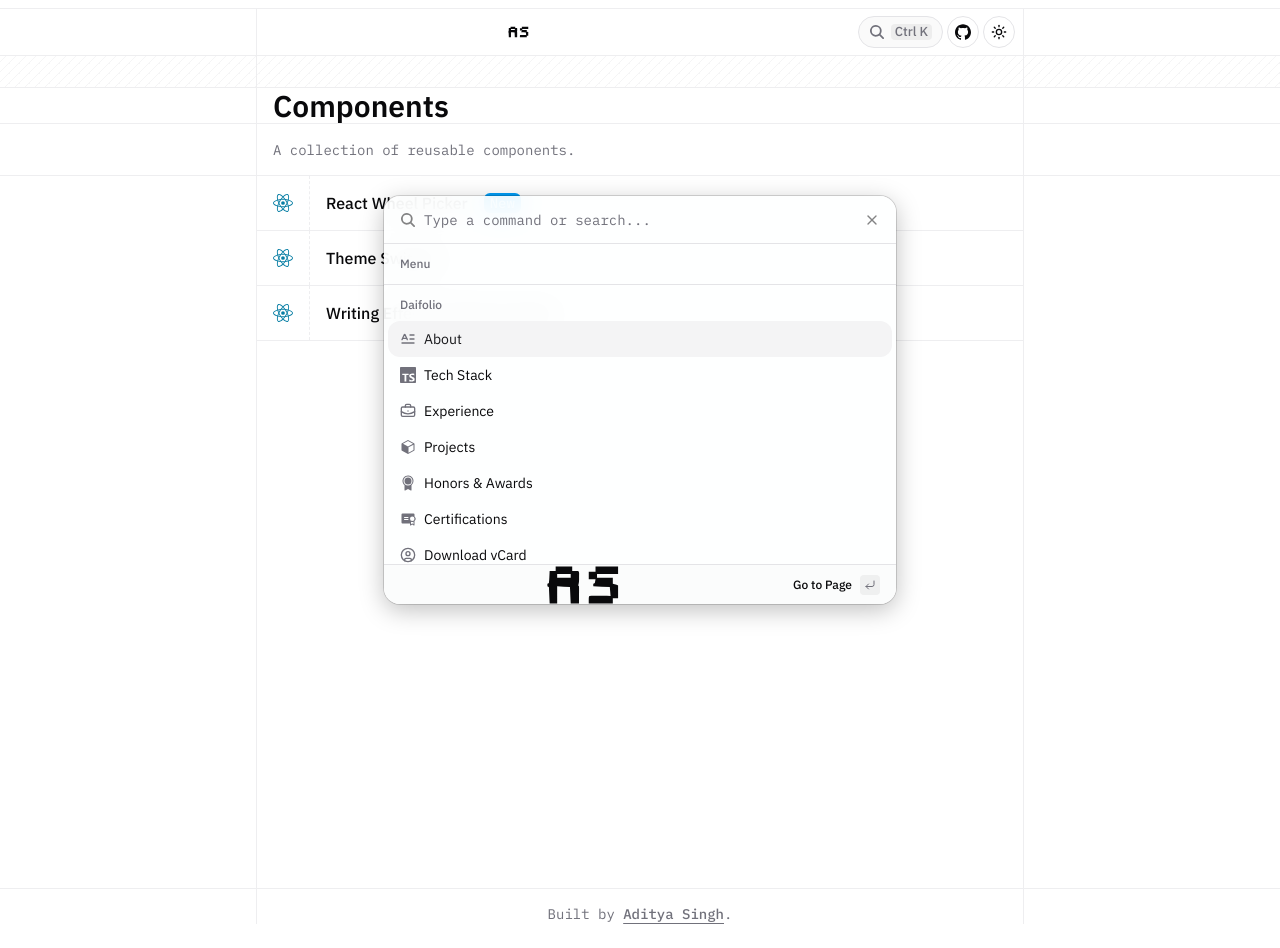
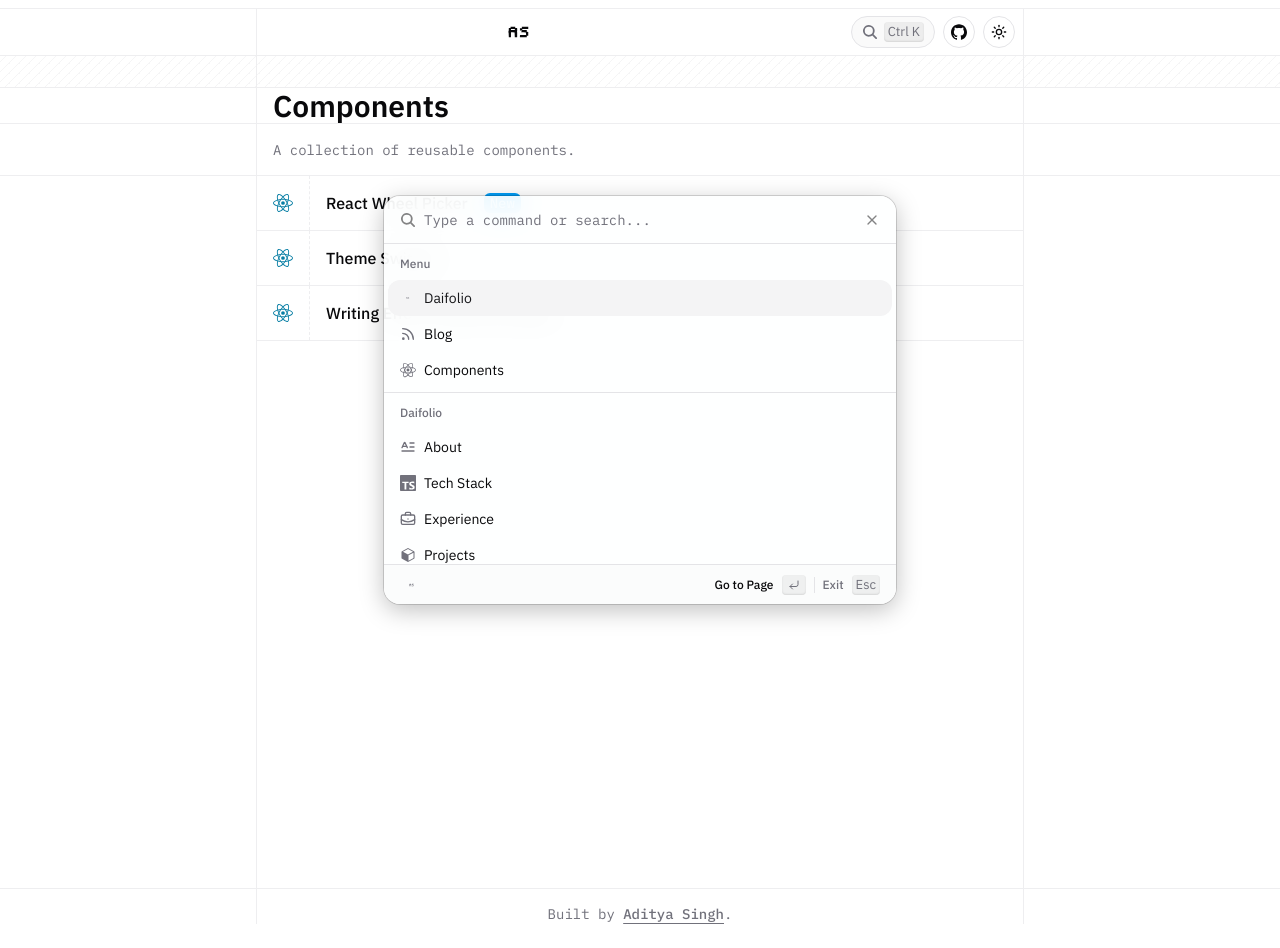
Before and after one commit to singhaditya73/myportfoilo, a Next.js app: page /components in a window 1280 px wide. Both pictures are taken after a click on the button "Ctrl K". Built offline with nearby package versions, Linux system fonts and the light colour scheme; no server answers; grey boxes are pictures that could not be loaded; what @bprogress/next would draw is missing.

Commit message:
Refactor ChanhDaiMark component: Forward props to SVG and update import in CommandMenu

```diff
--- a/src/components/chanhdai-mark.tsx
+++ b/src/components/chanhdai-mark.tsx
@@ -1,4 +1,6 @@
-export function ChanhDaiMark() {
+import React from "react";
+
+export function ChanhDaiMark(props: React.SVGProps<SVGSVGElement>) {
   return (
     <svg
       viewBox="0 0 512 150"
@@ -6,6 +8,7 @@ export function ChanhDaiMark() {
       xmlns="http://www.w3.org/2000/svg"
       width="512"
       height="150"
+      {...props}
     >
       <path
         d="M0 0 C7.26 0 14.52 0 22 0 C22 1.98 22 3.96 22 6 C23.299375 5.979375 24.59875 5.95875 25.9375 5.9375 C27.29165633 5.91600546 28.64756083 5.92851801 30 6 C31.73687966 7.73687966 31.13220366 9.96171192 31.13671875 12.2734375 C31.13285156 12.96695312 31.12898438 13.66046875 31.125 14.375 C31.13080078 15.40367188 31.13080078 15.40367188 31.13671875 16.453125 C31.13065046 19.57222638 30.99341455 22.01975635 30 25 C30.33 25.33 30.66 25.66 31 26 C31.08713831 27.70772358 31.10700007 29.41898649 31.09765625 31.12890625 C31.09443359 32.16337891 31.09121094 33.19785156 31.08789062 34.26367188 C31.07532227 35.8965918 31.07532227 35.8965918 31.0625 37.5625 C31.05798828 38.65498047 31.05347656 39.74746094 31.04882812 40.87304688 C31.0369984 43.58205432 31.01906231 46.2910338 31 49 C27.37 49 23.74 49 20 49 C19.67 41.74 19.34 34.48 19 27 C13.39 26.67 7.78 26.34 2 26 C2 33.59 2 41.18 2 49 C-1.3 49 -4.6 49 -8 49 C-8.33 41.74 -8.66 34.48 -9 27 C-9.66 26.67 -10.32 26.34 -11 26 C-11 25.01 -11 24.02 -11 23 C-10.34 22.67 -9.68 22.34 -9 22 C-8.68758545 19.28553021 -8.48663408 16.66090639 -8.375 13.9375 C-8.33632812 13.17888672 -8.29765625 12.42027344 -8.2578125 11.63867188 C-8.16326438 9.75952805 -8.08053244 7.87979664 -8 6 C-5.36 6 -2.72 6 0 6 C0 4.02 0 2.04 0 0 Z M2 10 C2 11.65 2 13.3 2 15 C7.94 15 13.88 15 20 15 C20 13.35 20 11.7 20 10 C14.06 10 8.12 10 2 10 Z "
--- a/src/components/command-menu.tsx
+++ b/src/components/command-menu.tsx
@@ -6,14 +6,20 @@ import {
   BriefcaseBusinessIcon,
   CircleUserIcon,
   CornerDownLeftIcon,
+  DownloadIcon,
   LetterTextIcon,
   MoonStarIcon,
+  RssIcon,
   SunIcon,
+  TextIcon,
+  TriangleDashedIcon,
+  TypeIcon,
 } from "lucide-react";
 import Image from "next/image";
 import { useRouter } from "next/navigation";
 import { useTheme } from "next-themes";
-import React, { useCallback, useEffect, useState } from "react";
+import React, { useCallback, useEffect, useMemo, useState } from "react";
+import { toast } from "sonner";
 
 import {
   CommandDialog,
@@ -26,10 +32,14 @@ import {
 } from "@/components/ui/command";
 import { SOCIAL_LINKS } from "@/features/profile/data/social-links";
 import { cn } from "@/lib/utils";
+import type { Post } from "@/types/blog";
+import { copyText } from "@/utils/copy";
 
-import { ChanhDaiMark } from "./chanhdai-mark";
+import { ChanhDaiMark, getMarkSVG } from "./chanhdai-mark";
+import { getWordmarkSVG } from "./chanhdai-wordmark";
 import { Icons } from "./icons";
 import { Button } from "./ui/button";
+import { Separator } from "./ui/separator";
 
 type CommandLinkItem = {
   title: string;
@@ -41,7 +51,23 @@ type CommandLinkItem = {
   openInNewTab?: boolean;
 };
 
-const MENU_LINKS: CommandLinkItem[] = [];
+const MENU_LINKS: CommandLinkItem[] = [
+  {
+    title: "Daifolio",
+    href: "/",
+    icon: ChanhDaiMark,
+  },
+  {
+    title: "Blog",
+    href: "/blog",
+    icon: RssIcon,
+  },
+  {
+    title: "Components",
+    href: "/components",
+    icon: Icons.react,
+  },
+];
 
 const DAIFOLIO_LINKS: CommandLinkItem[] = [
   {
@@ -88,10 +114,10 @@ const SOCIAL_LINK_ITEMS: CommandLinkItem[] = SOCIAL_LINKS.map((item) => ({
   openInNewTab: true,
 }));
 
-export function CommandMenu() {
+export function CommandMenu({ posts }: { posts: Post[] }) {
   const router = useRouter();
 
-  const { setTheme } = useTheme();
+  const { setTheme, resolvedTheme } = useTheme();
 
   const [open, setOpen] = useState(false);
 
@@ -135,12 +161,30 @@ export function CommandMenu() {
     [router]
   );
 
+  const handleCopyText = useCallback((text: string, message: string) => {
+    setOpen(false);
+    copyText(text);
+    toast.success(message);
+  }, []);
+
   const handleThemeChange = useCallback(
     (theme: "light" | "dark" | "system") => {
       setOpen(false);
       setTheme(theme);
     },
     [setTheme]
+  );
+
+  const { blogLinks, componentLinks } = useMemo(
+    () => ({
+      blogLinks: posts
+        .filter((post) => post.metadata?.category !== "components")
+        .map(postToCommandLinkItem),
+      componentLinks: posts
+        .filter((post) => post.metadata?.category === "components")
+        .map(postToCommandLinkItem),
+    }),
+    [posts]
   );
 
   return (
@@ -168,15 +212,12 @@ export function CommandMenu() {
           Search
         </span>
 
-        <span className="max-sm:hidden">
-          <kbd className="hidden h-4 items-center rounded-sm bg-black/5 px-1 font-sans text-[13px]/4 font-normal tracking-wider in-[.os-macos]:flex dark:bg-white/10">
-            ⌘K
-          </kbd>
-
-          <kbd className="hidden h-4 items-center rounded-sm bg-black/5 px-1 font-sans text-[13px]/4 not-[.os-macos_&]:flex dark:bg-white/10">
-            Ctrl K
-          </kbd>
-        </span>
+        <CommandMenuKbd className="hidden tracking-wider sm:in-[.os-macos_&]:flex">
+          ⌘K
+        </CommandMenuKbd>
+        <CommandMenuKbd className="hidden sm:not-[.os-macos_&]:flex">
+          Ctrl K
+        </CommandMenuKbd>
       </Button>
 
       <CommandDialog open={open} onOpenChange={setOpen}>
@@ -202,10 +243,70 @@ export function CommandMenu() {
           <CommandSeparator />
 
           <CommandLinkGroup
+            heading="Blog"
+            links={blogLinks}
+            fallbackIcon={TextIcon}
+            onLinkSelect={handleOpenLink}
+          />
+
+          <CommandSeparator />
+
+          <CommandLinkGroup
+            heading="Components"
+            links={componentLinks}
+            fallbackIcon={Icons.react}
+            onLinkSelect={handleOpenLink}
+          />
+
+          <CommandSeparator />
+
+          <CommandLinkGroup
             heading="Social Links"
             links={SOCIAL_LINK_ITEMS}
             onLinkSelect={handleOpenLink}
           />
+
+          <CommandSeparator />
+
+          <CommandGroup heading="Brand Assets">
+            <CommandItem
+              onSelect={() => {
+                handleCopyText(
+                  getMarkSVG(resolvedTheme === "light" ? "#000" : "#fff"),
+                  "Copied Mark as SVG"
+                );
+              }}
+            >
+              <ChanhDaiMark />
+              Copy Mark as SVG
+            </CommandItem>
+
+            <CommandItem
+              onSelect={() => {
+                handleCopyText(
+                  getWordmarkSVG(resolvedTheme === "light" ? "#000" : "#fff"),
+                  "Copied Logotype as SVG"
+                );
+              }}
+            >
+              <TypeIcon />
+              Copy Logotype as SVG
+            </CommandItem>
+
+            <CommandItem
+              onSelect={() => handleOpenLink("/blog/chanhdai-brand")}
+            >
+              <TriangleDashedIcon />
+              Brand Guidelines
+            </CommandItem>
+
+            <CommandItem asChild>
+              <a href="https://assets.chanhdai.com/chanhdai-brand.zip" download>
+                <DownloadIcon />
+                Download Brand Assets
+              </a>
+            </CommandItem>
+          </CommandGroup>
 
           <CommandSeparator />
 
@@ -337,13 +438,19 @@ function CommandMenuFooter() {
       <div className="flex h-10" />
 
       <div className="absolute inset-x-0 bottom-0 flex h-10 items-center justify-between gap-2 border-t bg-zinc-100/30 px-4 text-xs font-medium dark:bg-zinc-800/30">
-        <ChanhDaiMark className="size-6 text-muted-foreground" />
+        <ChanhDaiMark className="size-6 text-muted-foreground" aria-hidden />
 
         <div className="flex shrink-0 items-center gap-2">
-          {ENTER_ACTION_LABELS[selectedCommandKind]}
+          <span>{ENTER_ACTION_LABELS[selectedCommandKind]}</span>
           <CommandMenuKbd>
             <CornerDownLeftIcon />
           </CommandMenuKbd>
+          <Separator
+            orientation="vertical"
+            className="data-[orientation=vertical]:h-4"
+          />
+          <span className="text-muted-foreground">Exit</span>
+          <CommandMenuKbd>Esc</CommandMenuKbd>
         </div>
       </div>
     </>
@@ -354,10 +461,20 @@ function CommandMenuKbd({ className, ...props }: React.ComponentProps<"kbd">) {
   return (
     <kbd
       className={cn(
-        "pointer-events-none flex h-5 min-w-5 items-center justify-center gap-1 rounded-sm bg-black/5 px-1 font-sans text-[0.75rem] font-medium text-muted-foreground select-none dark:bg-white/10 [&_svg:not([class*='size-'])]:size-3",
+        "pointer-events-none flex h-5 min-w-6 items-center justify-center gap-1 rounded-sm bg-black/5 px-1 font-sans text-[13px] font-normal text-muted-foreground shadow-[inset_0_-1px_2px] shadow-black/10 select-none dark:bg-white/10 dark:shadow-white/10 dark:text-shadow-xs [&_svg:not([class*='size-'])]:size-3",
         className
       )}
       {...props}
     />
   );
 }
+
+function postToCommandLinkItem(post: Post): CommandLinkItem {
+  const isComponent = post.metadata?.category === "components";
+
+  return {
+    title: post.metadata.title,
+    href: `/blog/${post.slug}${isComponent ? "?cat=components" : ""}`,
+    keywords: isComponent ? ["component"] : undefined,
+  };
+}
--- a/src/components/site-header.tsx
+++ b/src/components/site-header.tsx
@@ -12,12 +12,13 @@ import { BrandContextMenu } from "./brand-context-menu";
 import { SiteHeaderMark } from "./site-header-mark";
 import { SiteHeaderWrapper } from "./site-header-wrapper";
 
-export const SiteHeader = () => {
+export function SiteHeader() {
   const posts = getAllPosts();
 
   return (
     <>
       <div className="flex h-14" />
+
       <SiteHeaderWrapper
         className={cn(
           "fixed inset-x-0 top-0 z-50 bg-background px-2 pt-2",
@@ -38,7 +39,7 @@ export const SiteHeader = () => {
 
           <div className="flex-1" />
 
-          <div className="flex items-center gap-1">
+          <div className="flex items-center gap-2">
             <CommandMenu posts={posts} />
             <NavItemGitHub />
             <ToggleTheme />
@@ -48,4 +49,4 @@ export const SiteHeader = () => {
       </SiteHeaderWrapper>
     </>
   );
-};
+}
--- /dev/null
+++ b/src/components/ui/separator.tsx
@@ -0,0 +1,28 @@
+"use client";
+
+import { Separator as SeparatorPrimitive } from "radix-ui";
+import * as React from "react";
+
+import { cn } from "@/lib/utils";
+
+function Separator({
+  className,
+  orientation = "horizontal",
+  decorative = true,
+  ...props
+}: React.ComponentProps<typeof SeparatorPrimitive.Root>) {
+  return (
+    <SeparatorPrimitive.Root
+      data-slot="separator"
+      decorative={decorative}
+      orientation={orientation}
+      className={cn(
+        "shrink-0 bg-border data-[orientation=horizontal]:h-px data-[orientation=horizontal]:w-full data-[orientation=vertical]:h-full data-[orientation=vertical]:w-px",
+        className
+      )}
+      {...props}
+    />
+  );
+}
+
+export { Separator };
```
